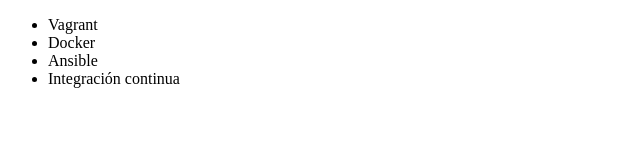
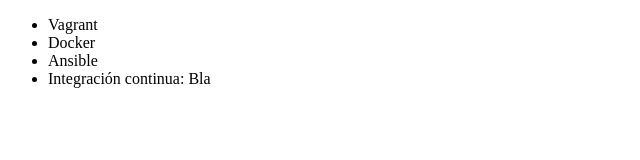
Before and after one commit to OskarCG/alura-git, a plain HTML site: page index.html in a window 1280 px wide. Shown: the full height of the page, 0-640 px from the left. Drawn offline with Linux system fonts and the light colour scheme.

Commit message:
Agregando datos

```diff
--- a/index.html
+++ b/index.html
@@ -9,7 +9,7 @@
          <li> Vagrant </li>
          <li> Docker </li>
          <li> Ansible </li>
-         <li> Integración continua </li>
+         <li> Integración continua: Bla </li>
      </ul>
 </body>
 </html>
```
